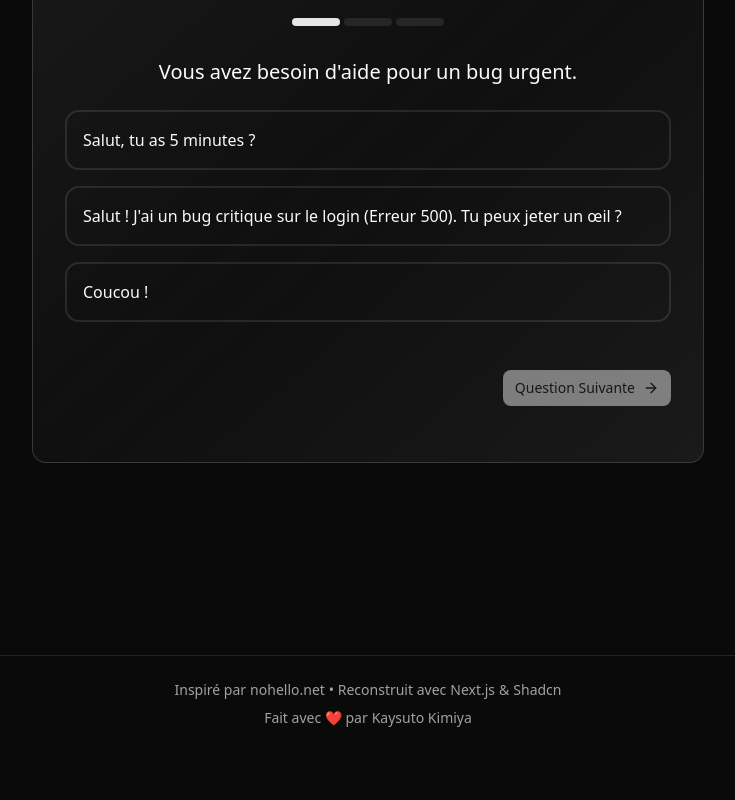
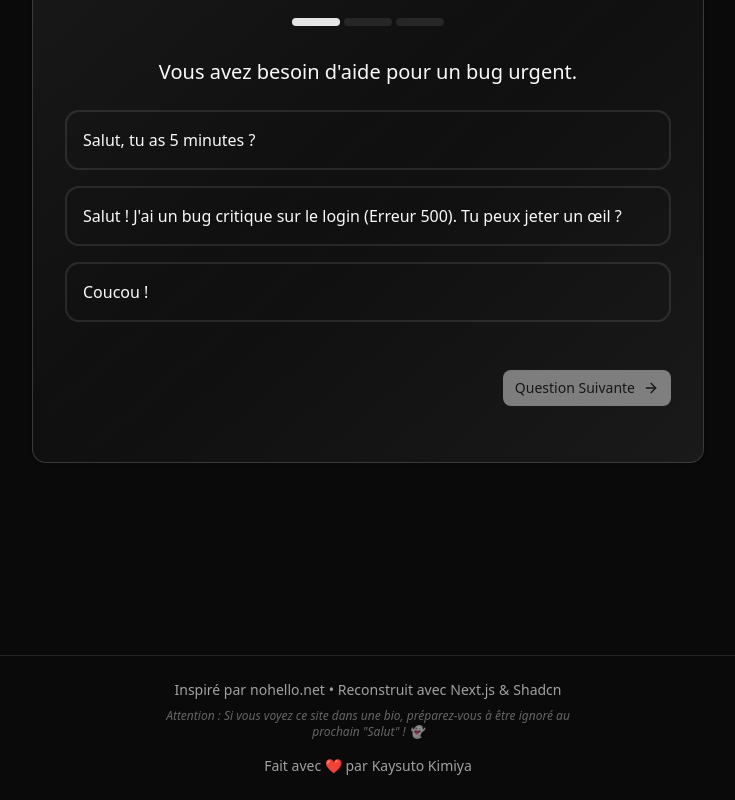
Before and after one commit to Kaysuto/no-hello, a Next.js app: page / in a window 1280 px wide. Shown: the part 2194-2994 px from the top of the page, without its empty margins (272-1007 px from the left). Before the commit the page ends 2946 px from the top, so only its background shows below. Built offline with nearby package versions, Linux system fonts and the light colour scheme.

Commit message:
feat: implement base Next.js layout with SEO metadata and footer, and enhance README with a warning and open source details.

```diff
--- a/app/layout.tsx
+++ b/app/layout.tsx
@@ -78,6 +78,9 @@ export default function RootLayout({
               &
               <ExternalLink href="https://ui.shadcn.com" label="Shadcn/ui">Shadcn</ExternalLink>
             </p>
+            <p className="text-xs text-muted-foreground/60 italic max-w-md mx-auto mb-4">
+              Attention : Si vous voyez ce site dans une bio, préparez-vous à être ignoré au prochain "Salut" ! 👻
+            </p>
             <p className="flex items-center justify-center gap-1">
               Fait avec ❤️ par
               <ExternalLink href="https://github.com/Kaysuto" label="Kaysuto Kimiya">Kaysuto Kimiya</ExternalLink>
```
Also changed, not shown: 1 other file (tests, documents, lock files or other folders).
